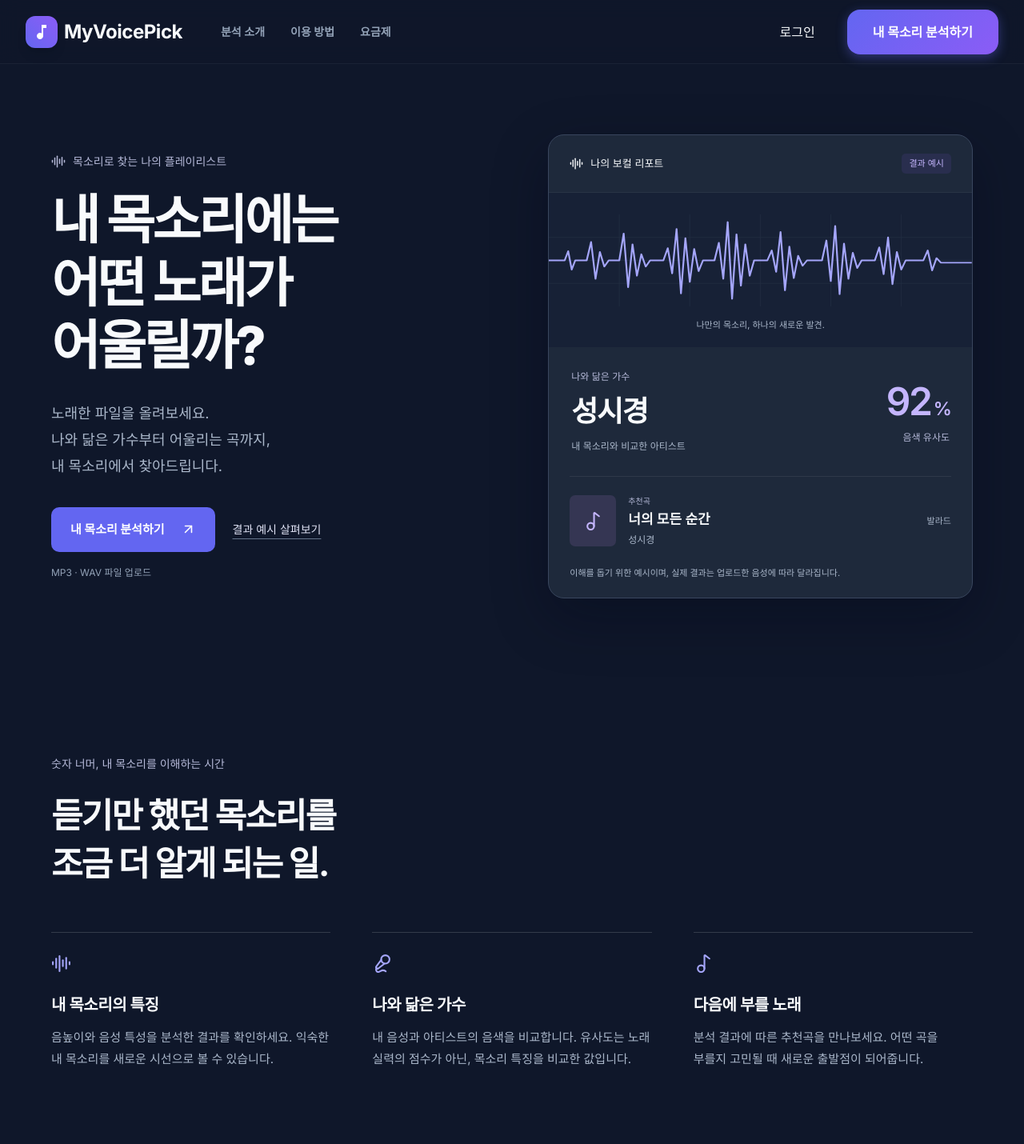
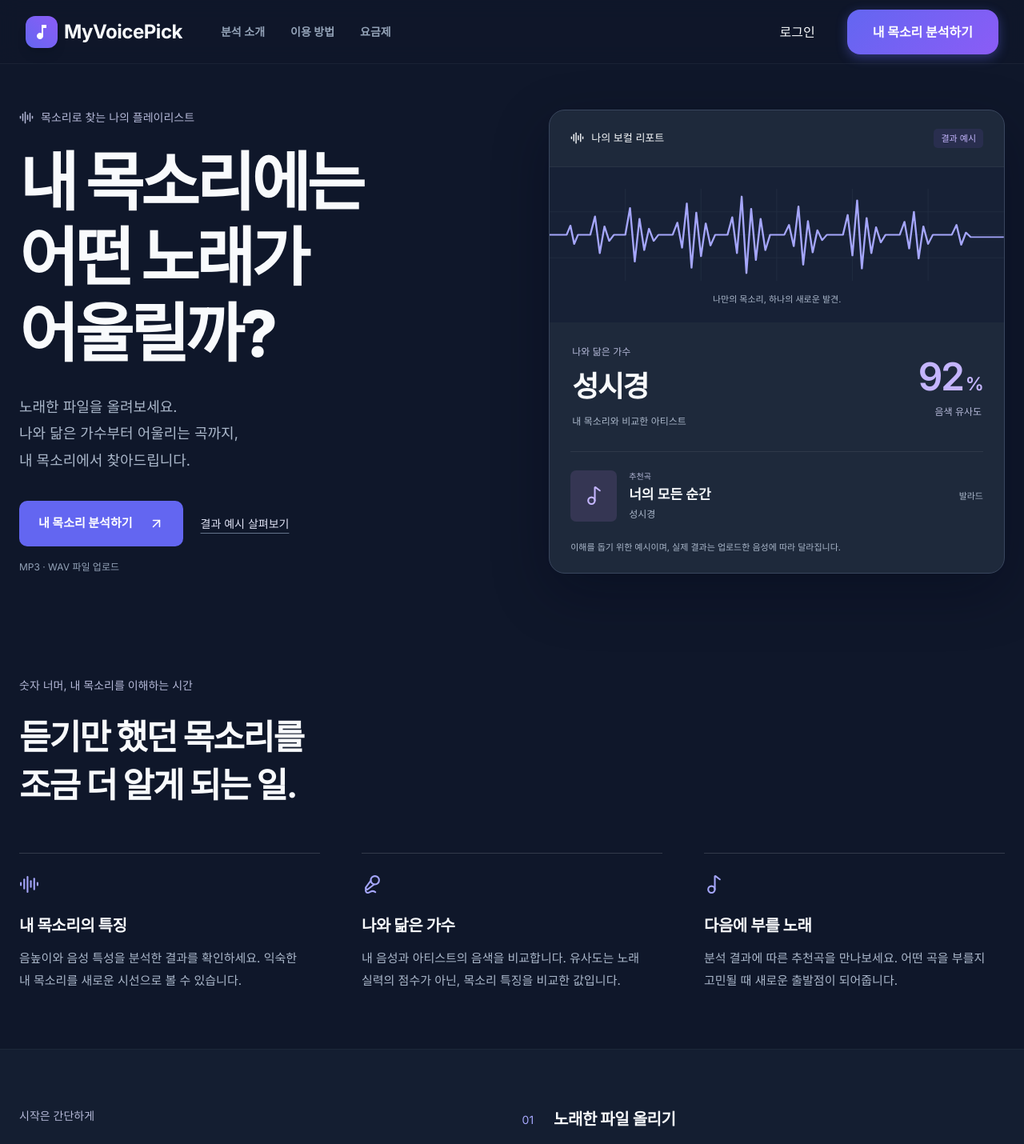
Before and after one commit to djatjs/MyVoicePick, a Next.js app in the folder myvoicepick-client/: page / in a window 1280 px wide. Shown: the top 1430 px of the page at 80% size. Built offline with nearby package versions, Linux system fonts and the light colour scheme; a web font is replaced by a local one.

Commit message:
Use desktop space more effectively on home page

```diff
--- a/myvoicepick-client/styles/home.css
+++ b/myvoicepick-client/styles/home.css
@@ -1,10 +1,10 @@
 .home-page { background-image: none; }
-.home-page .mvp-container { max-width: 1200px; }
+.home-page .mvp-container { max-width: 1440px; }
 .home-page main { overflow: clip; }
 .home-page a:focus-visible, .home-page button:focus-visible { outline: 2px solid #c4b5fd; outline-offset: 6px; }
 .home-skip-link { position: fixed; top: 12px; left: 12px; padding: 12px 20px; background: #f8fafc; color: #0f172a; z-index: 100; transform: translateY(-160%); }
 .home-skip-link:focus { transform: translateY(0); }
-.home-hero { display: grid; grid-template-columns: 1.05fr 1fr; gap: 64px; align-items: center; padding-top: 88px; padding-bottom: 100px; }
+.home-hero { display: grid; grid-template-columns: 1.05fr 1fr; gap: 64px; align-items: center; padding-top: 56px; padding-bottom: 56px; }
 .home-intro { display: flex; align-items: center; gap: 9px; color: #b5b9d8; font-size: 14px; font-weight: 500; margin-bottom: 24px; }
 .home-hero h1 { font-size: clamp(48px, 5.2vw, 72px); font-weight: 750; letter-spacing: -.055em; line-height: 1.18; margin: 0 0 28px; }
 .home-description { color: #aab7ca; font-size: 18px; line-height: 1.85; word-break: keep-all; }
@@ -37,7 +37,7 @@
 .home-track .home-result-label { margin-bottom: 3px; font-size: 10px; }
 .home-track-tag { margin-left: auto; color: #aab7ca; font-size: 11px; }
 .home-example-note { padding: 0 26px 22px; color: #aab7ca; font-size: 11px; line-height: 1.7; word-break: keep-all; }
-.home-section { padding-top: 96px; padding-bottom: 96px; scroll-margin-top: 80px; }
+.home-section { padding-top: 72px; padding-bottom: 72px; scroll-margin-top: 80px; }
 .home-section-heading h2, .home-pricing h2, .home-closing h2 { font-size: clamp(30px, 3.4vw, 43px); line-height: 1.4; font-weight: 650; letter-spacing: -.045em; word-break: keep-all; }
 .home-features { display: grid; grid-template-columns: repeat(3, 1fr); gap: 52px; margin-top: 55px; }
 .home-features article { border-top: 1px solid #ffffff26; padding-top: 26px; }
@@ -57,6 +57,10 @@
 .home-closing { display: flex; justify-content: space-between; align-items: center; gap: 32px; padding-top: 64px; padding-bottom: 80px; border-top: 1px solid #ffffff1a; }
 .home-closing .home-intro { margin-bottom: 16px; }
 .home-page footer { padding-top: 50px; padding-bottom: 32px; }
+@media (min-width: 1280px) {
+  .home-hero h1 { font-size: 80px; }
+  .home-features p { max-width: 38ch; }
+}
 @media (max-width: 1023px) {
   .home-hero { gap: 32px; padding-top: 64px; padding-bottom: 64px; }
   .home-hero h1 { font-size: 54px; }
```
